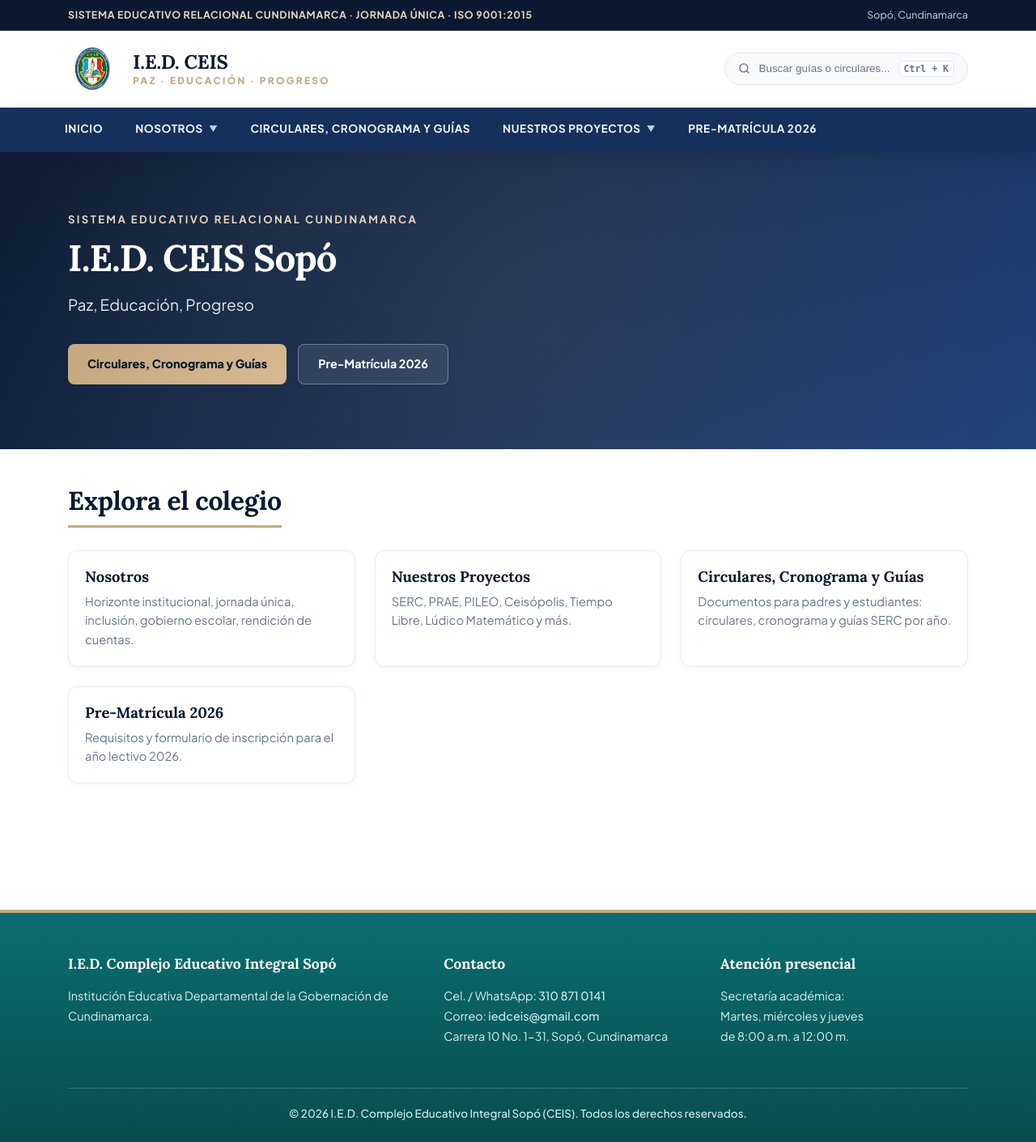
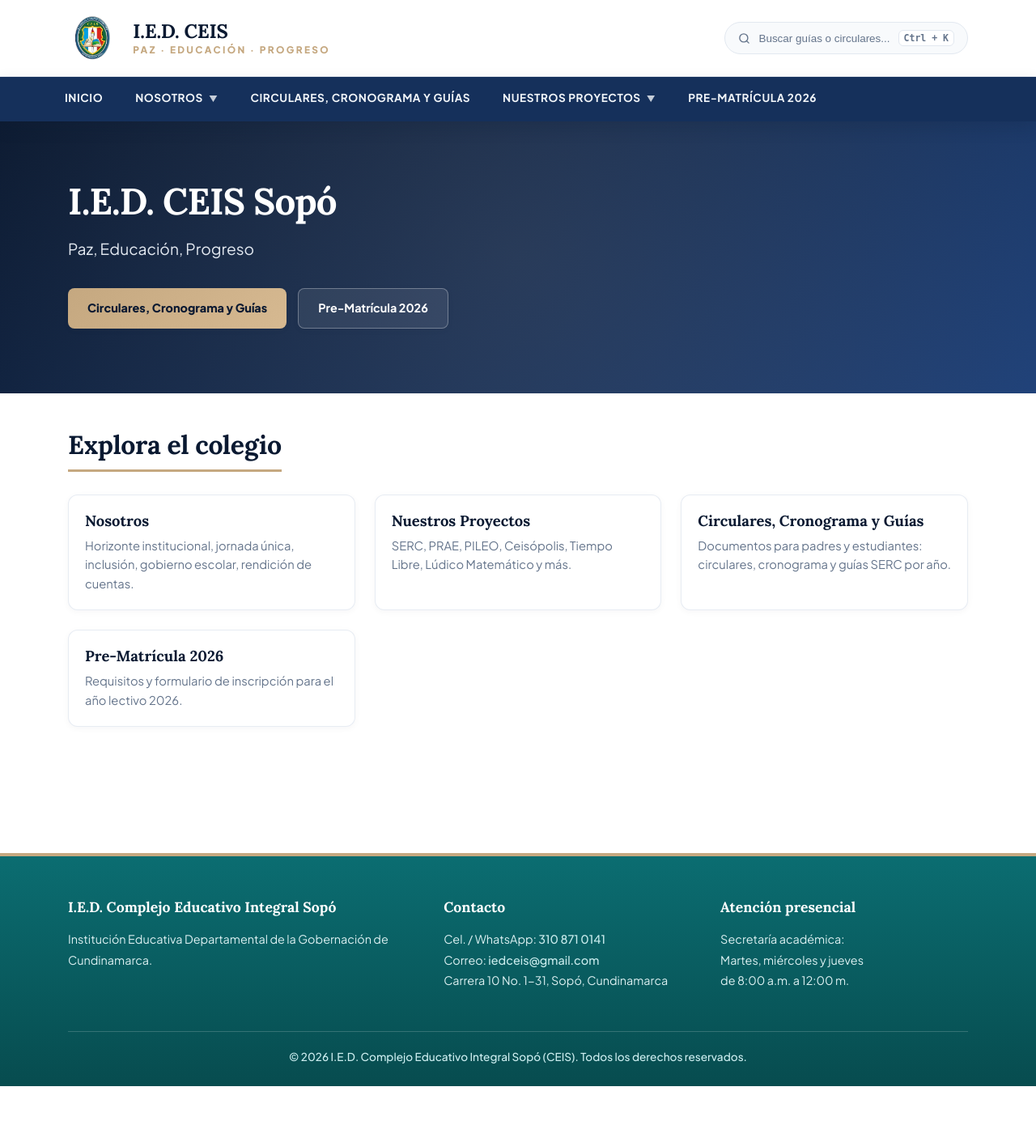
Before and after one commit to jd5073356-max/athena-ceis, a Django app: page / in a window 1280 px wide. Shown: the whole page at 81% size. After the commit the page ends 1342 px from the top, so only its background shows below. Run offline with Django 5.2, Linux system fonts and the light colour scheme; data that the repository does not hold is empty.

Commit message:
style: remover franja azul superior y texto del hero para iniciar directamente

```diff
--- a/panel_rector/templates/admin/core/configuracionapariencia/change_form.html
+++ b/panel_rector/templates/admin/core/configuracionapariencia/change_form.html
@@ -247,10 +247,6 @@
       </div>
 
       <div class="mock-web">
-        <div id="mock-topstrip" class="mock-topstrip">
-          <span>SISTEMA EDUCATIVO RELACIONAL &middot; CEIS</span>
-          <span>SOPÓ</span>
-        </div>
         <div class="mock-header">
           <div class="mock-logo">CEIS</div>
           <span id="mock-brand" class="mock-brand">I.E.D. CEIS SOPÓ</span>
--- a/web_publica/templates/web_publica/base.html
+++ b/web_publica/templates/web_publica/base.html
@@ -35,12 +35,6 @@
     img{max-width:100%}
     .contenedor{max-width:1160px;margin:0 auto;padding:0 24px}
 
-    /* Barra superior institucional */
-    .topstrip{background:var(--azul);color:#cdd6e6;font-size:.78rem;border-bottom:1px solid rgba(255,255,255,0.08)}
-    .topstrip .contenedor{display:flex;justify-content:space-between;align-items:center;gap:12px;padding:8px 24px;flex-wrap:wrap}
-    .topstrip .tagline{letter-spacing:.05em;text-transform:uppercase;font-weight:700;color:var(--dorado-claro)}
-    .topstrip a{color:#cdd6e6;font-weight:500}
-    .topstrip a:hover{color:#fff}
 
     /* Cabecera principal */
     header.principal{background:#fff;border-bottom:1px solid var(--borde-suave);box-shadow:var(--sombra-sm)}
@@ -154,12 +148,6 @@
   </style>
 </head>
 <body>
-  <div class="topstrip">
-    <div class="contenedor">
-      <span class="tagline">Sistema Educativo Relacional Cundinamarca &middot; Jornada Única &middot; ISO 9001:2015</span>
-      <span>Sopó, Cundinamarca</span>
-    </div>
-  </div>
 
   <header class="principal">
     <div class="cabecera">
--- a/web_publica/templates/web_publica/home.html
+++ b/web_publica/templates/web_publica/home.html
@@ -20,7 +20,6 @@
 <section class="hero-section">
   <div class="contenedor hero-grid">
     <div>
-      <p style="color:var(--dorado-claro);font-weight:700;letter-spacing:.18em;text-transform:uppercase;font-size:.82rem;margin:0 0 10px">Sistema Educativo Relacional Cundinamarca</p>
       <h1 class="hero-title">{{ secciones.nombre_sitio.titulo|default:"I.E.D. CEIS Sopó" }}</h1>
       <p class="hero-desc">{{ secciones.lema.contenido|default:"Paz, Educación, Progreso" }}</p>
       <div class="hero-actions">
```
